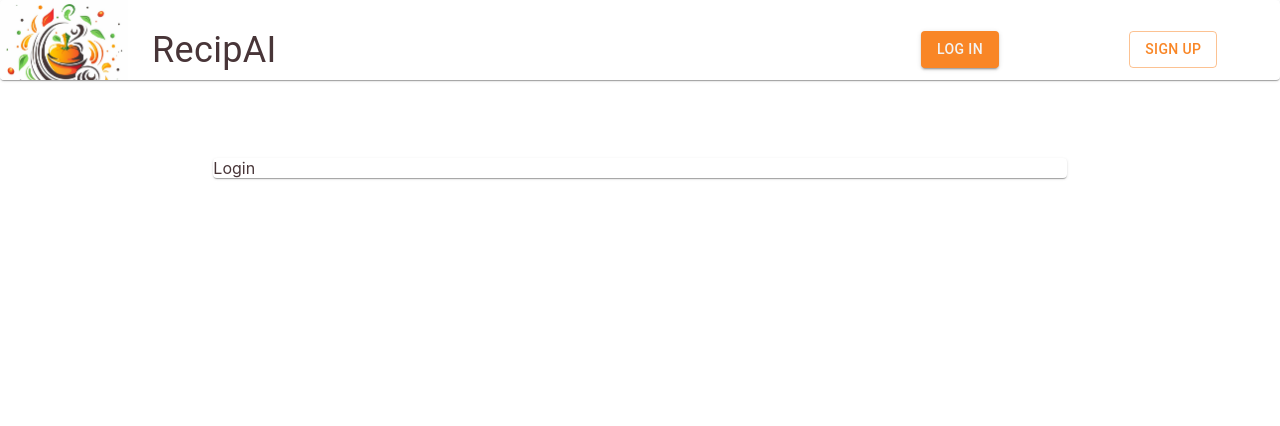
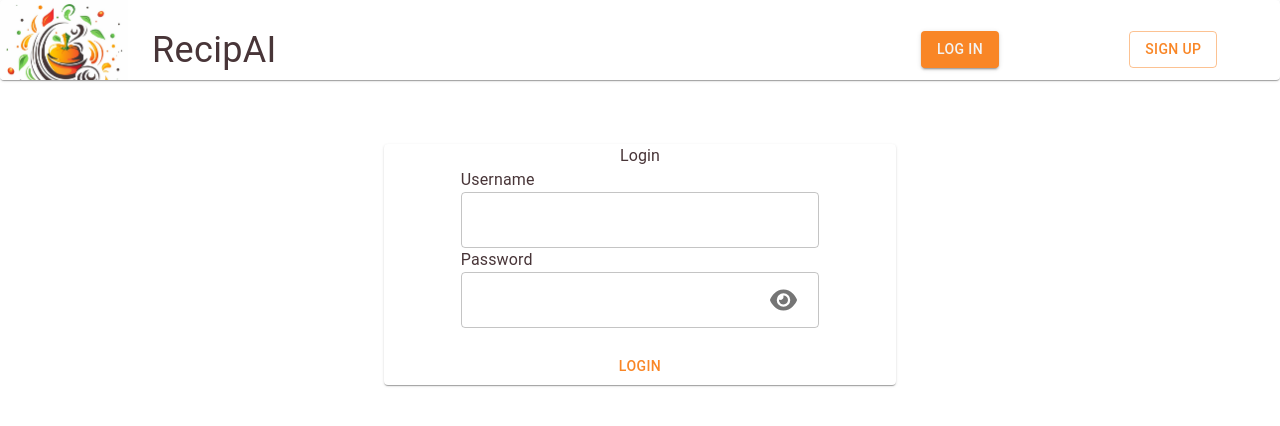
Before and after one commit to Z1mm3r/RecipAI, a React (Vite) app in the folder recipai-frontend/: page /login in a window 1280 px wide. Shown: the top 426 px of the page. Built offline with nearby package versions, Linux system fonts and the light colour scheme.

Commit message:
added fontawesome, added login card. Now format and send request to server.

```diff
--- a/recipai-frontend/package.json
+++ b/recipai-frontend/package.json
@@ -6,6 +6,10 @@
   "dependencies": {
     "@emotion/react": "^11.11.1",
     "@emotion/styled": "^11.11.0",
+    "@fortawesome/fontawesome-svg-core": "^6.5.1",
+    "@fortawesome/free-regular-svg-icons": "^6.5.1",
+    "@fortawesome/free-solid-svg-icons": "^6.5.1",
+    "@fortawesome/react-fontawesome": "^0.2.0",
     "@mui/material": "^5.14.2",
     "@mui/styled-engine-sc": "^5.12.0",
     "@testing-library/jest-dom": "^5.17.0",
@@ -17,6 +21,7 @@
     "@types/react-dom": "^18.2.12",
     "@vitejs/plugin-react-swc": "^3.4.0",
     "components": "^0.1.0",
+    "install": "^0.13.0",
     "react": "^18.2.0",
     "react-dom": "^18.2.0",
     "react-router-dom": "^6.22.3",
--- a/recipai-frontend/src/screens/LoginScreen/index.tsx
+++ b/recipai-frontend/src/screens/LoginScreen/index.tsx
@@ -2,6 +2,11 @@ import { useCallback, useState } from "react";
 import Card from "@mui/material/Card";
 import Grid2 from "@mui/material/Unstable_Grid2/Grid2";
 import { pct } from "@/util/utils";
+import { Button, IconButton, InputAdornment, OutlinedInput, TextField, Typography } from "@mui/material";
+import { FontAwesomeIcon } from '@fortawesome/react-fontawesome';
+import { faEye } from '@fortawesome/free-solid-svg-icons/faEye';
+import { faEyeSlash } from "@fortawesome/free-solid-svg-icons/faEyeSlash";
+import { faCircleXmark } from "@fortawesome/free-regular-svg-icons";
 
 const classes = {
     parentContainer: {
@@ -12,13 +17,22 @@ const classes = {
         minHeight: pct(100)
     },
     loginCard: {
-        minHeight: pct(100)
+        minHeight: "30vh",
+        width: pct(60)
+    },
+    cardElement: {
+        width: pct(70)
+    },
+    cardInput: {
+        width: pct(100),
+        alignSelf: "center"
     }
 }
 
 const LoginScreen = () => {
     const [username, setUsername] = useState("");
     const [password, setPassword] = useState("");
+    const [showPassword, setShowPassword] = useState(false);
 
 
 
@@ -26,15 +40,74 @@ const LoginScreen = () => {
         setUsername(event.target.value)
     }
 
+    const handlePasswordUpdate = (event) => {
+        setPassword(event.target.value)
+    }
+
+    const toggleShowPassword = (event) => {
+        setShowPassword(!showPassword)
+    }
+
+    const handleLoginButtonPress = (event) => {
+        console.log("Logging in with ", { username, password })
+    }
+
     return (
 
         <Grid2 container alignItems="center" justifyContent="center" direction="column" sx={classes.parentContainer}>
-            <Grid2 xs={8} sx={classes.childGrid}>
+            <Grid2 xs={8} justifyContent="center" alignItems="center" display={"flex"}>
                 <Card sx={classes.loginCard}>
-                    Login
+                    <Grid2 container alignItems="center" direction="column" justifyContent={"center"}>
+                        <Grid2 xs={12} >
+                            <Typography align="center">
+                                Login
+                            </Typography>
+                        </Grid2>
+                        <Grid2 sx={classes.cardElement}>
+                            <Typography>
+                                Username
+                            </Typography>
+                            <TextField
+                                value={username}
+                                sx={classes.cardInput}
+                                onChange={handleUsernameUpdate}
+                            />
+                        </Grid2>
+                        <Grid2 sx={classes.cardElement}>
+                            <Grid2 container direction="column" alignItems={"center"}>
+                                <Grid2 alignSelf={"start"}>
+                                    <Typography>
+                                        Password
+                                    </Typography>
+                                </Grid2>
+                                <Grid2 sx={classes.cardInput}>
+                                    <OutlinedInput
+                                        sx={classes.cardInput}
+                                        value={password}
+                                        onChange={handlePasswordUpdate}
+                                        type={showPassword ? 'text' : 'password'}
+                                        endAdornment={
+                                            <InputAdornment position="end">
+                                                <IconButton onClick={toggleShowPassword}>
+                                                    <FontAwesomeIcon icon={showPassword ? faEyeSlash : faEye} />
+                                                </IconButton>
+                                            </InputAdornment>
+                                        }
+                                    />
+                                </Grid2>
+
+                            </Grid2>
+                        </Grid2>
+                        <br />
+                        <Grid2>
+                            <Button onClick={handleLoginButtonPress}>
+                                Login
+                            </Button>
+                        </Grid2>
+                    </Grid2>
                 </Card>
-            </Grid2>
-        </Grid2>
+            </Grid2 >
+        </Grid2 >
 
     )
 
```
Also changed, not shown: 1 other file (tests, documents, lock files or other folders).
